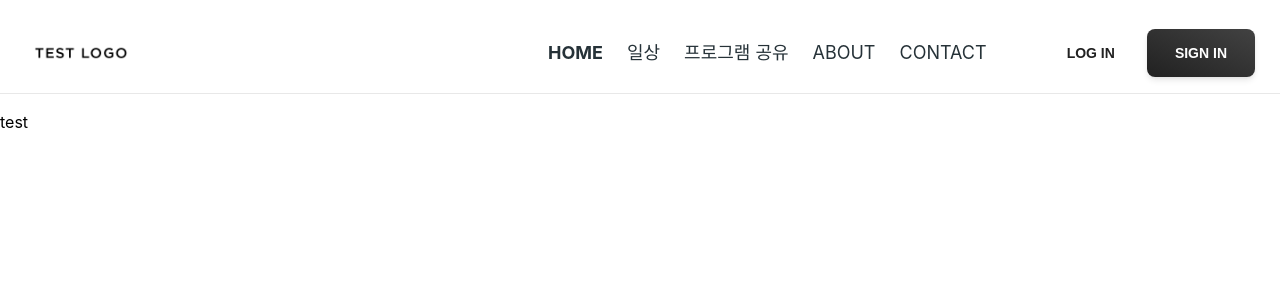
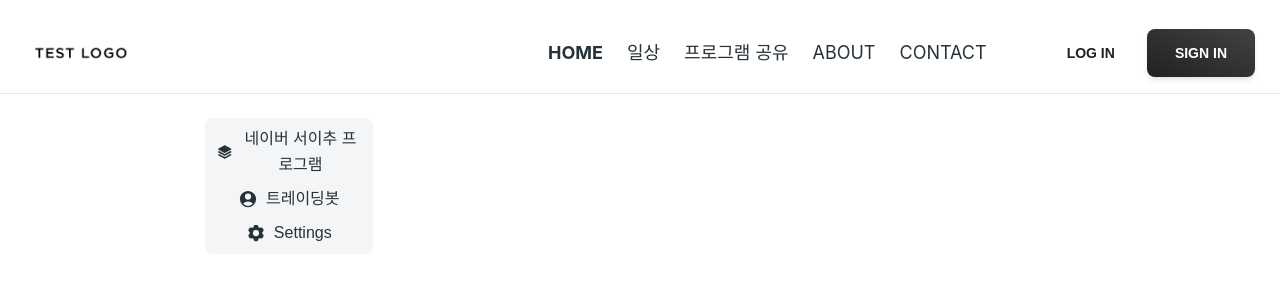
Before and after one commit to Timmer27/jonggulog, a Next.js app: page /programs in a window 1280 px wide. Shown: the top 300 px of the page. Built offline with nearby package versions, Linux system fonts and the light colour scheme; a web font is replaced by a local one.

Commit message:
일상 테이블 헤더 및 기본 레이아웃 구성

```diff
--- a/pages/daily/index.tsx
+++ b/pages/daily/index.tsx
@@ -1,9 +1,56 @@
-import React from 'react'
+import React from "react";
+import {
+  Tabs,
+  TabsHeader,
+  TabsBody,
+  Tab,
+  TabPanel,
+} from "@material-tailwind/react";
 
-type Props = {}
-
-export default function post({}: Props) {
+export default function Daily({}) {
+  const [activeTab, setActiveTab] = React.useState<string>("html");
+  const data = [
+    {
+      label: "최신",
+      value: "latest",
+      desc: `It really matters and then like it really doesn't matter.
+      What matters is the people who are sparked by it. And the people
+      who are like offended by it, it doesn't matter.`,
+    },
+    {
+      label: "업데이트",
+      value: "update",
+      desc: `Because it's about motivating the doers. Because I'm here
+      to follow my dreams and inspire other people to follow their dreams, too.`,
+    },
+  ];
   return (
-    <div className='mt-[7rem] mb-10 w-[68%] m-auto'>dayil</div>
-  )
+    <Tabs value={activeTab} className="mt-10 ml-7">
+      <TabsHeader
+        className="w-56"
+        indicatorProps={{
+          className:
+            "bg-transparent border-b-2 border-gray-900 shadow-none rounded-none",
+        }}
+      >
+        {data.map(({ label, value }) => (
+          <Tab
+            key={value}
+            value={value}
+            onClick={() => setActiveTab(value)}
+            className={activeTab === value ? "text-gray-900" : ""}
+          >
+            {label}
+          </Tab>
+        ))}
+      </TabsHeader>
+      <TabsBody>
+        {data.map(({ value, desc }) => (
+          <TabPanel key={value} value={value}>
+            {desc}
+          </TabPanel>
+        ))}
+      </TabsBody>
+    </Tabs>
+  );
 }
--- a/pages/programs/index.tsx
+++ b/pages/programs/index.tsx
@@ -1,9 +1,69 @@
 import React from "react";
+import {
+  Tabs,
+  TabsHeader,
+  TabsBody,
+  Tab,
+  TabPanel,
+} from "@material-tailwind/react";
+import {
+  Square3Stack3DIcon,
+  UserCircleIcon,
+  Cog6ToothIcon,
+} from "@heroicons/react/24/solid";
+import { BookingCard } from "./naverProgram";
 
 type Props = {};
 
 const Programs = (Props) => {
-  return <div className="mt-10">test</div>;
+  const data = [
+    {
+      label: "네이버 서이추 프로그램",
+      value: "naverProgram",
+      icon: Square3Stack3DIcon,
+      desc: <BookingCard />,
+    },
+    {
+      label: "트레이딩봇",
+      value: "tradingBot",
+      icon: UserCircleIcon,
+      desc: `Because it's about motivating the doers. Because I'm here
+      to follow my dreams and inspire other people to follow their dreams, too.`,
+    },
+    {
+      label: "Settings",
+      value: "settings",
+      icon: Cog6ToothIcon,
+      desc: `We're not always in the position that we want to be at.
+      We're constantly growing. We're constantly making mistakes. We're
+      constantly trying to express ourselves and actualize our dreams.`,
+    },
+  ];
+  return (
+    <Tabs
+      value="dashboard"
+      orientation="vertical"
+      className="w-[68%] m-auto mt-12"
+    >
+      <TabsHeader className="w-50">
+        {data.map(({ label, value, icon }) => (
+          <Tab key={value} value={value} className="place-items-start">
+            <div className="flex items-center gap-2">
+              {React.createElement(icon, { className: "w-5 h-5" })}
+              {label}
+            </div>
+          </Tab>
+        ))}
+      </TabsHeader>
+      <TabsBody>
+        {data.map(({ value, desc }) => (
+          <TabPanel key={value} value={value} className="py-0">
+            {desc}
+          </TabPanel>
+        ))}
+      </TabsBody>
+    </Tabs>
+  );
 };
 
 export default Programs;
--- /dev/null
+++ b/pages/programs/naverProgram.tsx
@@ -0,0 +1,25 @@
+import {
+  Card,
+  CardHeader,
+  CardBody,
+  CardFooter,
+  Typography,
+  Button,
+  Tooltip,
+  IconButton,
+} from "@material-tailwind/react";
+
+export function BookingCard() {
+  return (
+    // shadow-[0px_0px_9px_-1px_#b3b3b347]
+    <div className="w-full  p-4 border-[#d0d0d0] rounded-xl">
+      <Typography variant="h5" color="gray">
+        순서 1
+      </Typography>
+      <Typography color="gray">
+        Enter a freshly updated and thoughtfully furnished peaceful home
+        surrounded by ancient trees, stone walls, and open meadows.
+      </Typography>
+    </div>
+  );
+}
```
